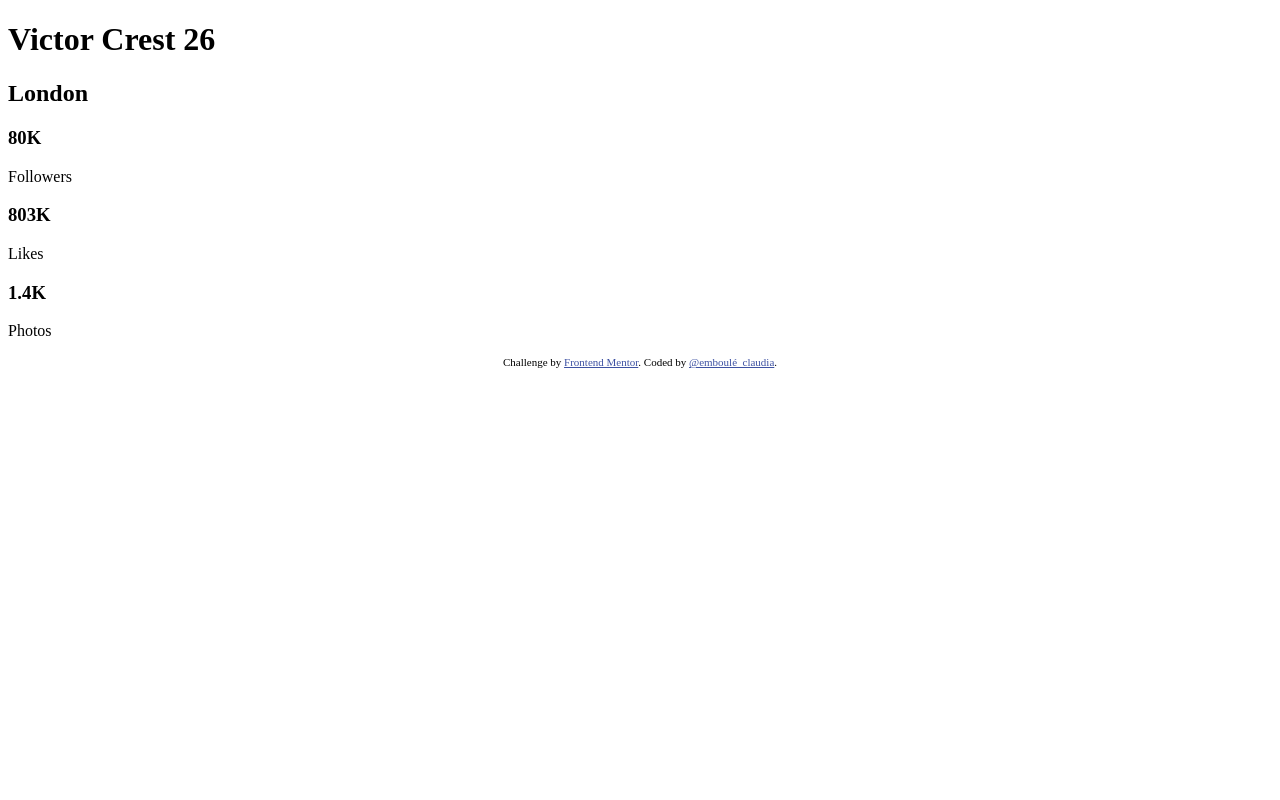
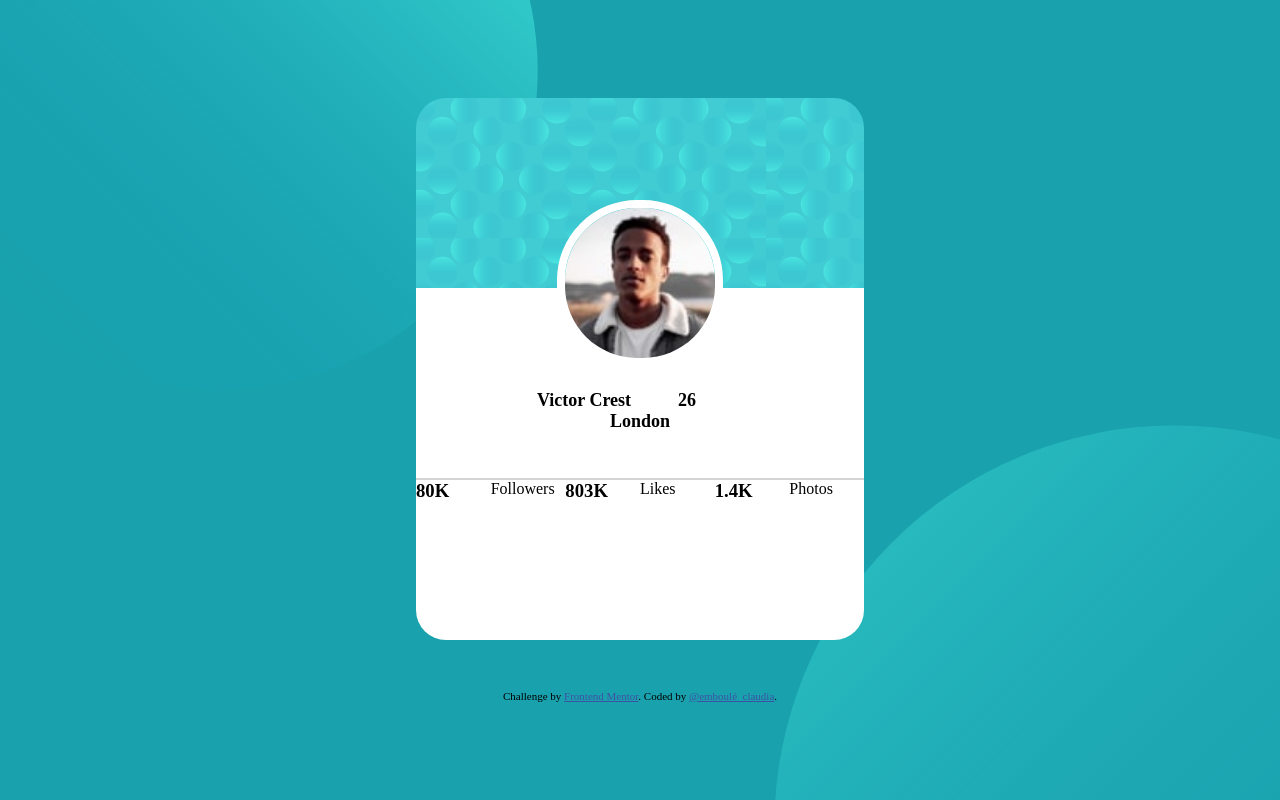
Before and after one commit to klodita/composant-profile, a plain HTML site: page index.html in a window 1280 px wide. Drawn offline with Linux system fonts and the light colour scheme.

Commit message:
fin du travail structurel sur le html, création fichier css pour démarrer le projet de style, mise en place du background color et image, création dans le main de la carte profil avec les couleurs approprié et le background image et color

```diff
--- a/index.html
+++ b/index.html
@@ -1,9 +1,11 @@
 <!DOCTYPE html>
-<html lang="en">
+<html lang="fr">
+
 <head>
   <meta charset="UTF-8">
+  <meta http-equiv="X-UA-Compatible" content="IE=edge">
   <meta name="viewport" content="width=device-width, initial-scale=1.0"> <!-- displays site properly based on user's device -->
-
+  <link rel="stylesheet" href="style.css" type="text/css" />
   <link rel="icon" type="image/png" sizes="32x32" href="./images/favicon-32x32.png">
 
   <title>Frontend Mentor | Profile card component</title>
@@ -14,14 +16,23 @@
     .attribution a { color: hsl(228, 45%, 44%); }
   </style>
 </head>
+
 <body>
-  <div class="fond-color">
 
+  <header>
+    <!-- insertion de l'imafe card en css en background-image car pas important  -->
+  </header>
+
+  <main>
+    <div class="fond-imag"></div>
+ <div class="fond-color">
+  <img class="photo" src="./images/image-victor.jpg" alt="Photo de profil" title="Victor Crest"/>
     <h1>Victor Crest <span>26</span></h1>
     <h2> London</h2>
+</div>
 
 
-  <div>
+<div class="info-profil">
 
  <h3> 80K</h3>
  <p> Followers</p>
@@ -34,15 +45,14 @@
 
 </div>
 
+ </main>
 
+ <footer>
+<div class="attribution">
+Challenge by <a href="https://www.frontendmentor.io?ref=challenge" target="_blank">Frontend Mentor</a>.
+Coded by <a href="kamalaprojet.com">@emboulé_claudia</a>.
+</div>
+</footer>
 
-
-
-
-
-  <div class="attribution">
-    Challenge by <a href="https://www.frontendmentor.io?ref=challenge" target="_blank">Frontend Mentor</a>.
-    Coded by <a href="kamalaprojet.com">@emboulé_claudia</a>.
-  </div></div>
 </body>
 </html>
--- /dev/null
+++ b/style.css
@@ -0,0 +1,129 @@
+*{
+    width:100%;
+    margin:0;
+    box-sizing:content-box;
+
+}
+
+body{
+    width: 100vw;
+    height: 100vh;
+    display: flex;
+    flex-direction: column;
+    align-items: center;
+    justify-content: center;
+    background-color:hsl(185, 75%, 39%);
+    position:fixed;
+    inset: 0;
+    z-index:1;
+}
+
+
+
+
+.fond-imag::before{
+    content:"";
+    width: 50vw;
+    height:100vh;
+    background-image:url("./images/bg-pattern-top.svg");
+    background-repeat: no-repeat;
+    background-size: contain;
+    position:fixed;
+    top:-250px;
+    left:-8vw;
+    z-index:1;
+
+
+}
+
+.fond-imag::after{
+    content:"";
+    width:100%;
+    height:100vh;
+    background-image:url("./images/bg-pattern-bottom.svg");
+    background-repeat: no-repeat;
+    background-size: contain;
+    position:fixed;
+    top:425px;
+    left:60.5vw;
+    z-index:2;
+}
+
+header{
+    display: flex;
+    background-image:url("./images/bg-pattern-card.svg");
+    width:35vw;
+    height:30vh;
+
+    border-top-left-radius:30px;
+    border-top-right-radius:30px;
+    z-index:3;
+
+}
+
+main
+{
+    display: flex;
+    flex-direction: column;
+    align-items: center;
+    justify-content: center;
+    position: relative;
+    bottom: 50px;
+}
+.fond-color{
+
+    display: flex;
+    width:35vw;
+    height:20vh;
+    padding: 0;
+    margin:0;
+    padding-bottom: 30px;
+    flex-direction: column;
+    align-items: center;
+    justify-content: center;
+    background-color: white;
+    border-bottom: 2px solid hsl(0, 0%, 59%, 0.4);
+    z-index:3;
+
+}
+
+.photo{
+    width:150px;
+    height:170px;
+    display: flex;
+    object-fit: cover;
+    border-radius:80px;
+    border:8px solid white;
+    position: relative;
+    bottom:8vh;
+    z-index:4;
+}
+
+.fond-color h1, span, h2{
+    width:50%;
+    font-size:18px;
+    margin-top:0;
+    display:flex;
+    align-items:center;
+    justify-content: center;
+
+}
+
+h1, h2{
+
+    position: relative;
+    bottom:5vh;
+}
+
+.info-profil{
+    width:35vw;
+    height:20vh;
+    display: flex;
+    flex-direction: row;
+    background-color: white;
+    border-bottom-left-radius:30px;
+    border-bottom-right-radius:30px;
+   z-index:4;
+
+
+}
```
